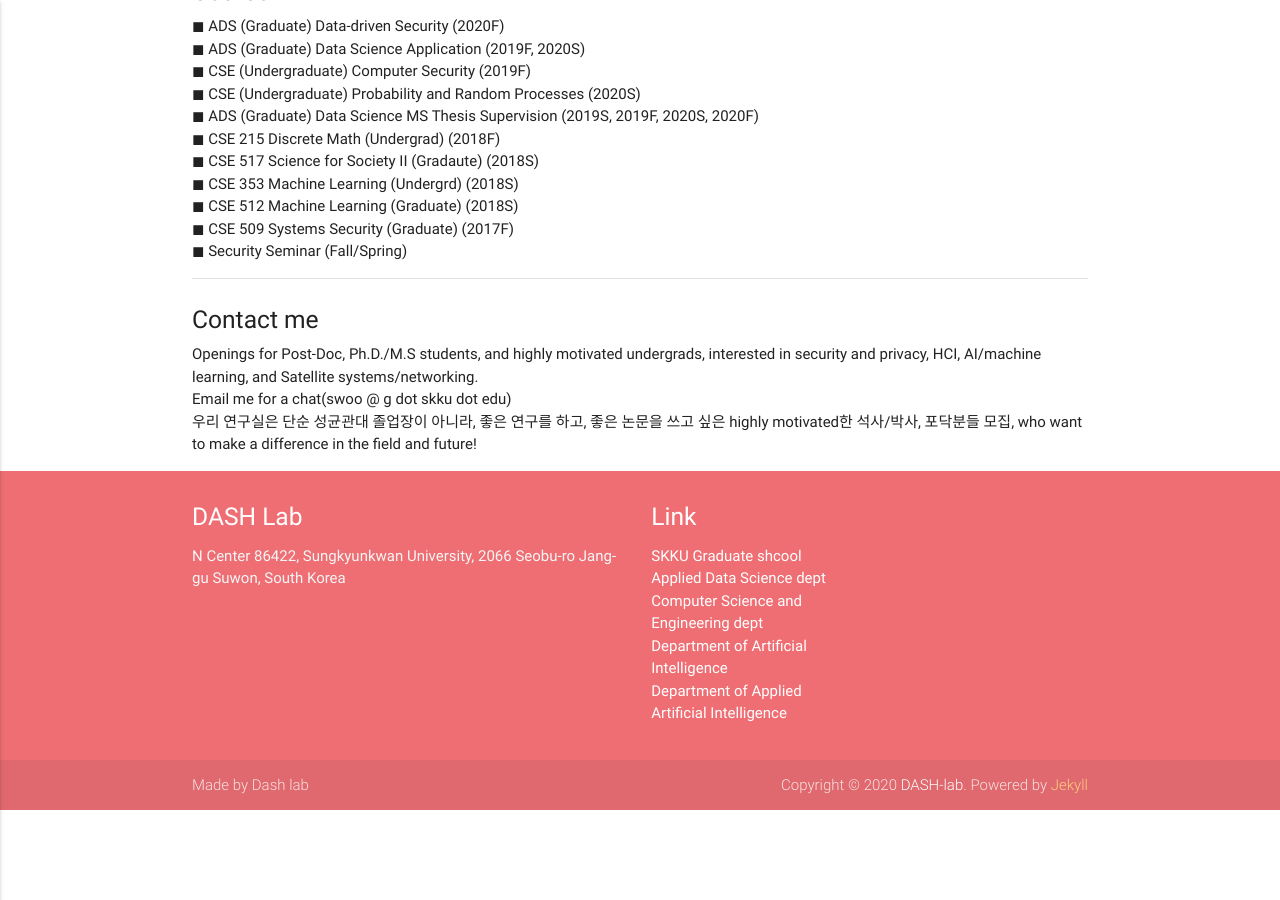
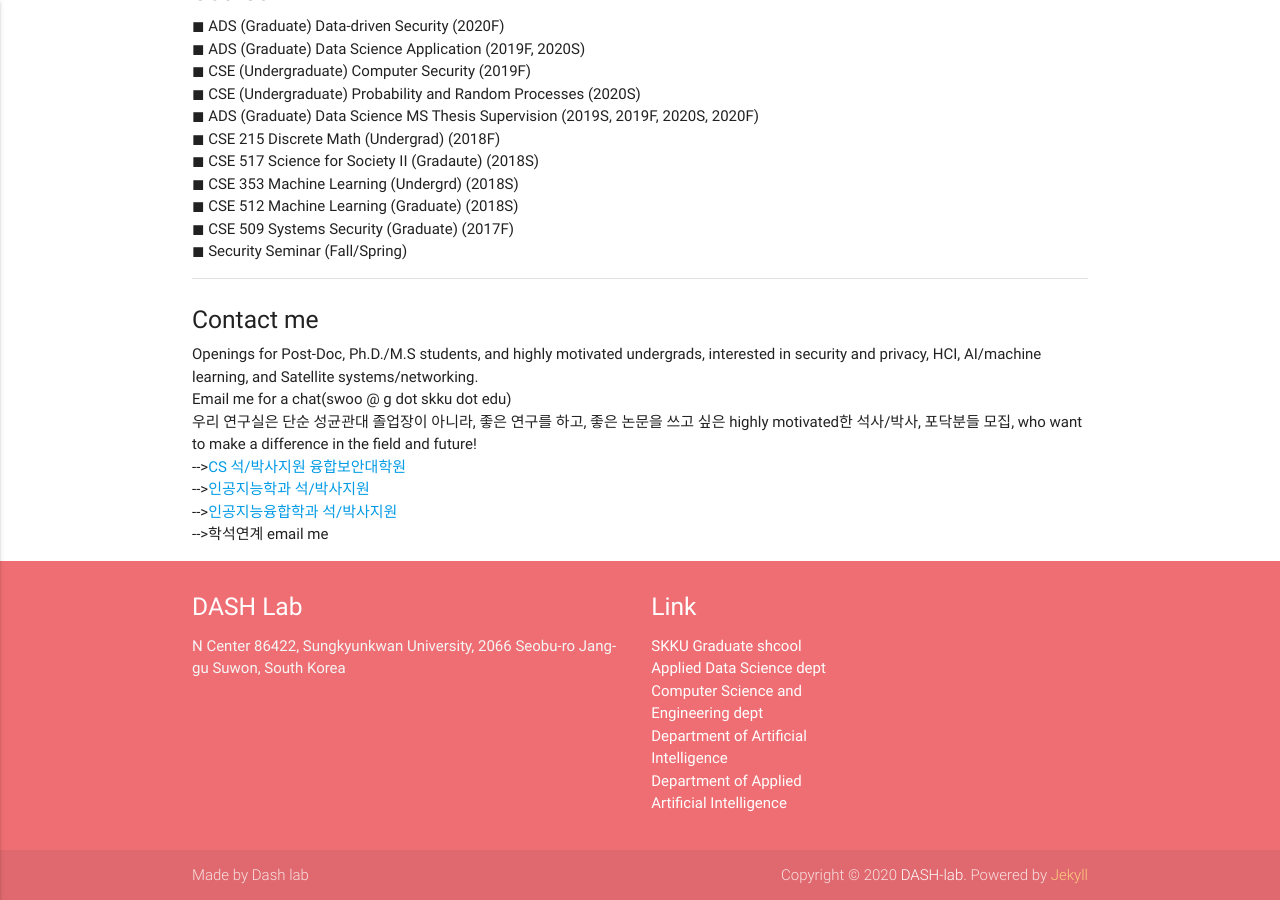
Before and after one commit to Yurim990507/DASH-Lab.github.io, a Jekyll site: the page built from example1.md, in a window 1280 px wide and 900 px high, scrolled down 1521 px. Built offline with Jekyll 4.4.1, drawn with Linux system fonts in a browser that asks for light colours; before the commit the page ends 2331 px from its top, so only the background shows below that.

Commit message:
Update example1.md

```diff
--- a/example1.md
+++ b/example1.md
@@ -78,4 +78,10 @@ permalink: /About/
         <br>
 우리 연구실은 단순 성균관대 졸업장이 아니라, 좋은 연구를 하고, 좋은 논문을 쓰고 싶은 highly motivated한 석사/박사, 포닥분들 모집, who want to make a difference in the field and future!
 
+<br>
+--><a href="https://swb.skku.edu/security2020/index.do" target="_blank">CS 석/박사지원 융합보안대학원</a> <br>
+--><a href="https://ai.skku.edu" target="_blank">인공지능학과 석/박사지원</a> <br>
+--><a href="https://skb.skku.edu/skkuaai/index.do" target="_blank">인공지능융합학과 석/박사지원</a> <br>
+-->학석연계 email me<br>
+
 </div>
```
